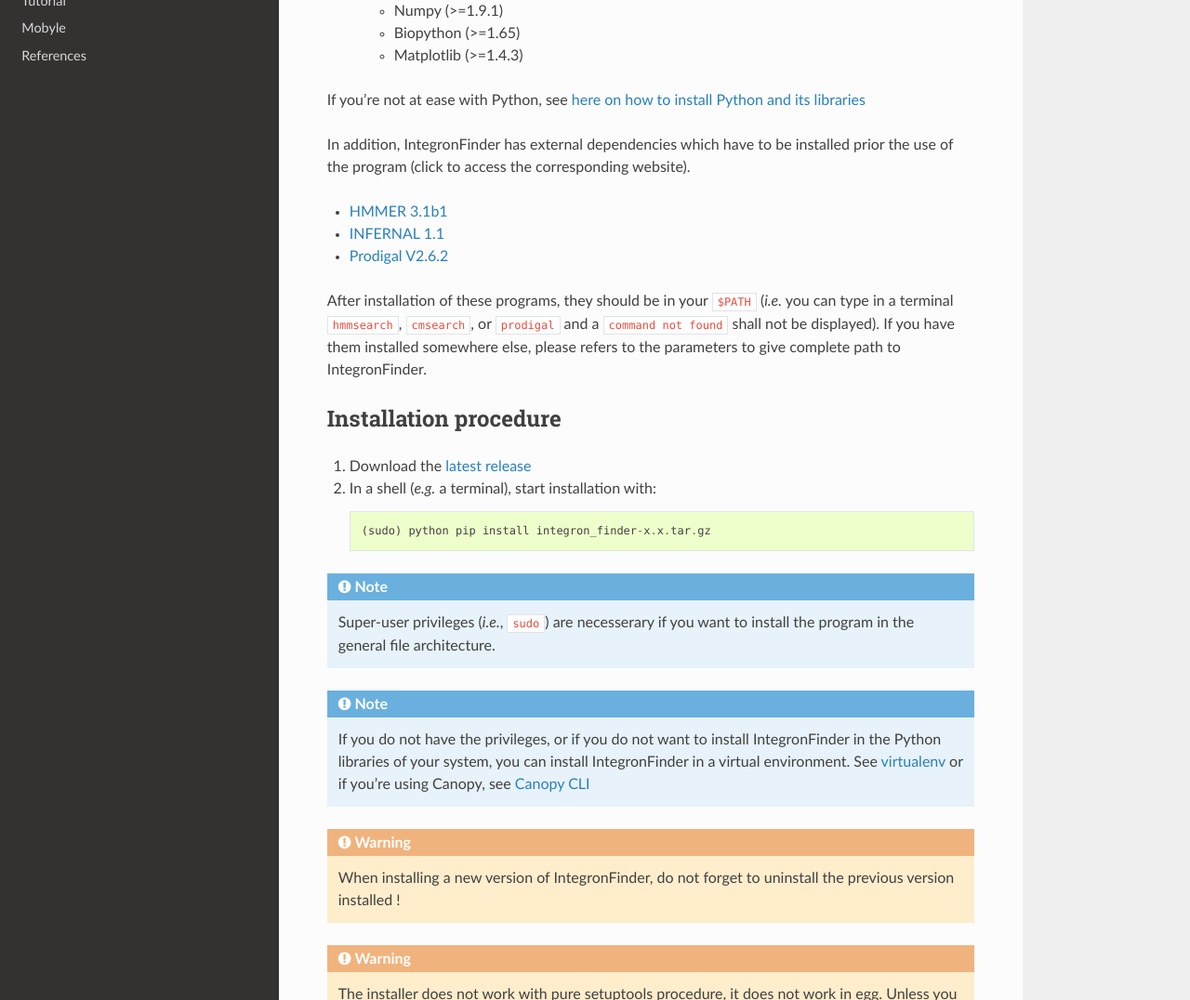
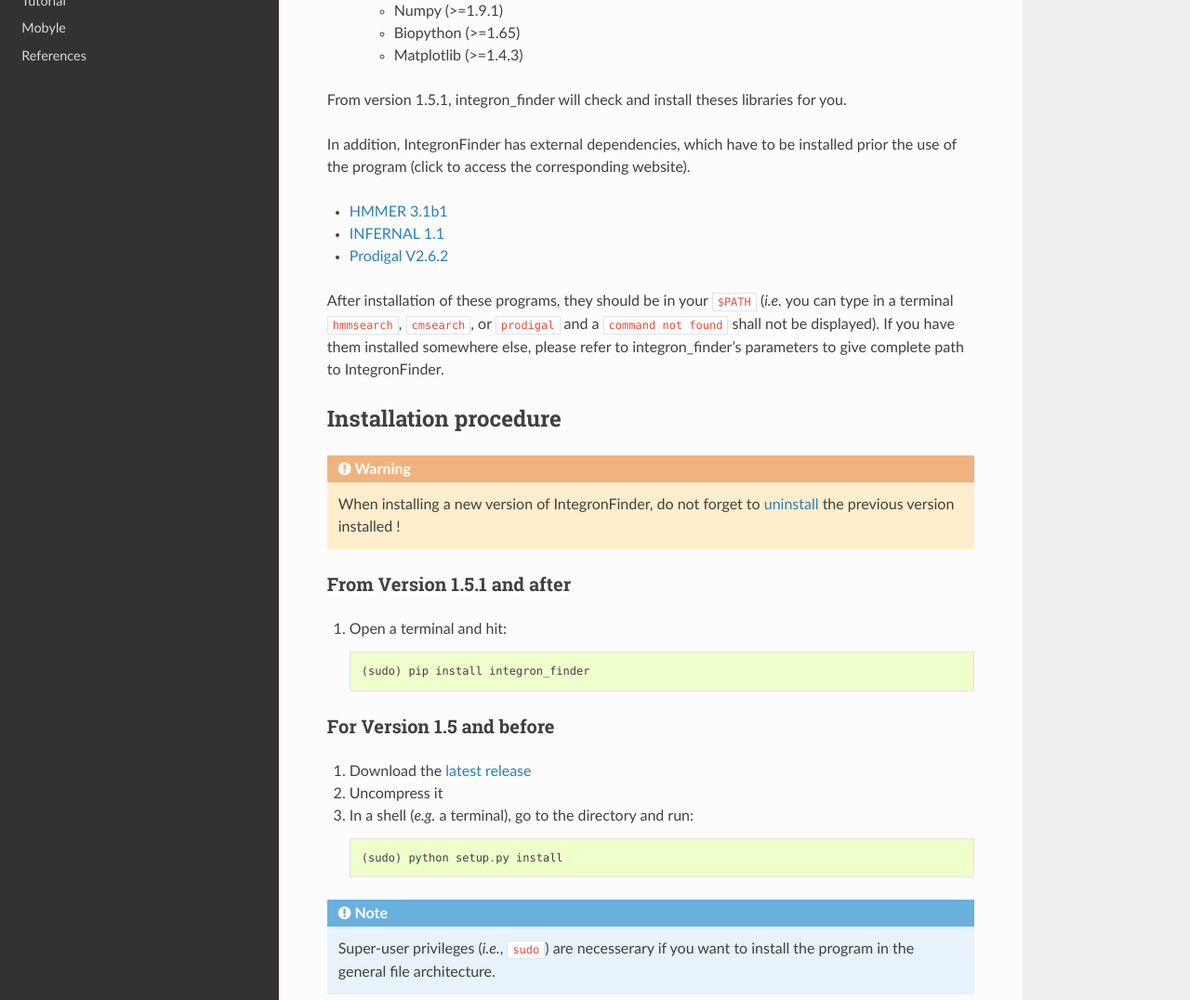
Before and after one commit to gem-pasteur/Integron_Finder, a Sphinx documentation site: the page built from doc/source/installation.rst, in a window 1280 px wide and 1400 px high, cut to the strip 324-1400 px from the top of the window. Shown: the whole strip at 93% size. Built offline with Sphinx 7.4.7 and the Read the Docs theme 2.0.0, drawn with Linux system fonts in a browser that asks for light colours; some of the changed text lies outside the part shown.

Commit message:
update read and doc

```diff
--- a/doc/source/conf.py
+++ b/doc/source/conf.py
@@ -60,7 +60,7 @@
 # The short X.Y version.
 version = '1.5'
 # The full version, including alpha/beta/rc tags.
-release = '1.5'
+release = '1.5.1'
 
 # The language for content autogenerated by Sphinx. Refer to documentation
 # for a list of supported languages.
--- a/doc/source/installation.rst
+++ b/doc/source/installation.rst
@@ -19,10 +19,9 @@
    - Biopython (>=1.65)
    - Matplotlib (>=1.4.3)
 
-If you're not at ease with Python, see :ref:`here on how to install Python and
-its libraries <python_install>`
+From version 1.5.1, integron_finder will check and install theses libraries for you.
 
-In addition, IntegronFinder has external dependencies which have to be
+In addition, IntegronFinder has external dependencies, which have to be
 installed prior the use of the program (click to access the corresponding
 website).
 
@@ -33,7 +32,7 @@
 After installation of these programs, they should be in your ``$PATH`` (*i.e.*
 you can type in a terminal ``hmmsearch``, ``cmsearch``, or ``prodigal`` and a
 ``command not found`` shall not be displayed). If you have them installed
-somewhere else, please refers to the parameters to give complete path to
+somewhere else, please refer to integron_finder's parameters to give complete path to
 IntegronFinder.
 
 .. _installation:
@@ -41,10 +40,25 @@
 Installation procedure
 ======================
 
+.. warning::
+    When installing a new version of IntegronFinder, do not forget to :ref:`uninstall <uninstallation>` the previous version installed !
+
+From Version 1.5.1 and after
+----------------------------
+
+1. Open a terminal and hit::
+
+    (sudo) pip install integron_finder
+
+For Version 1.5 and before
+-------------------------------
+
 1. Download the `latest release`_
-2. In a shell (*e.g.* a terminal), start installation with::
+2. Uncompress it
+3. In a shell (*e.g.* a terminal), go to the directory and run::
 
-    (sudo) python pip install integron_finder-x.x.tar.gz
+    (sudo) python setup.py install
+
 
 .. note::
   Super-user privileges (*i.e.*, ``sudo``) are necesserary if you want to
@@ -57,23 +71,30 @@
   Canopy, see `Canopy CLI`_
 
 .. warning::
-  When installing a new version of IntegronFinder, do not forget to uninstall
-  the previous version installed !
-
-.. warning::
     The installer does not work with pure setuptools procedure, it does not work in egg.
     Unless you disable egg by using the ``--root`` option.
     ``python setup.py install --root /prefix/where/to/install/integron_finder``
 
+.. _uninstallation:
 
 Uninstallation procedure
 =========================
 
-To uninstall integron_finder, run in the following command::
+From Version 1.5.1 and after
+----------------------------
+
+To uninstall IntegronFinder, run in the following command::
 
     (sudo) pip uninstall integron_finder
 
 It will uninstall integron_finder executable
+
+From Version 1.0 to Version 1.5
+-------------------------------
+
+Go to the directory from where you installed IntegronFinder (e.g. Integron_Finder-1.5), and run::
+
+    (sudo) python setup.py uninstall
 
 .. _python_install:
 
```
Also changed, not shown: README.md (+7 -3 lines).
